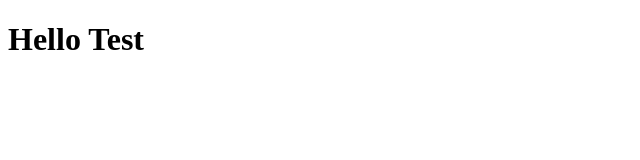
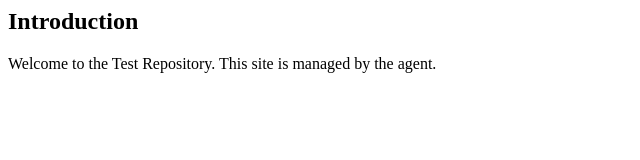
Before and after one commit to happybein1/test, a plain HTML site: page index.html in a window 1280 px wide. Shown: the whole page, without its empty margins (0-640 px from the left). Drawn offline with Linux system fonts and the light colour scheme.

Commit message:
Add introduction message

```diff
--- a/index.html
+++ b/index.html
@@ -1 +1 @@
-<!DOCTYPE html><html><head><title>Test Site</title></head><body><h1>Hello Test</h1></body></html>
+<section><h2>Introduction</h2><p>Welcome to the Test Repository. This site is managed by the agent.</p></section>
```
